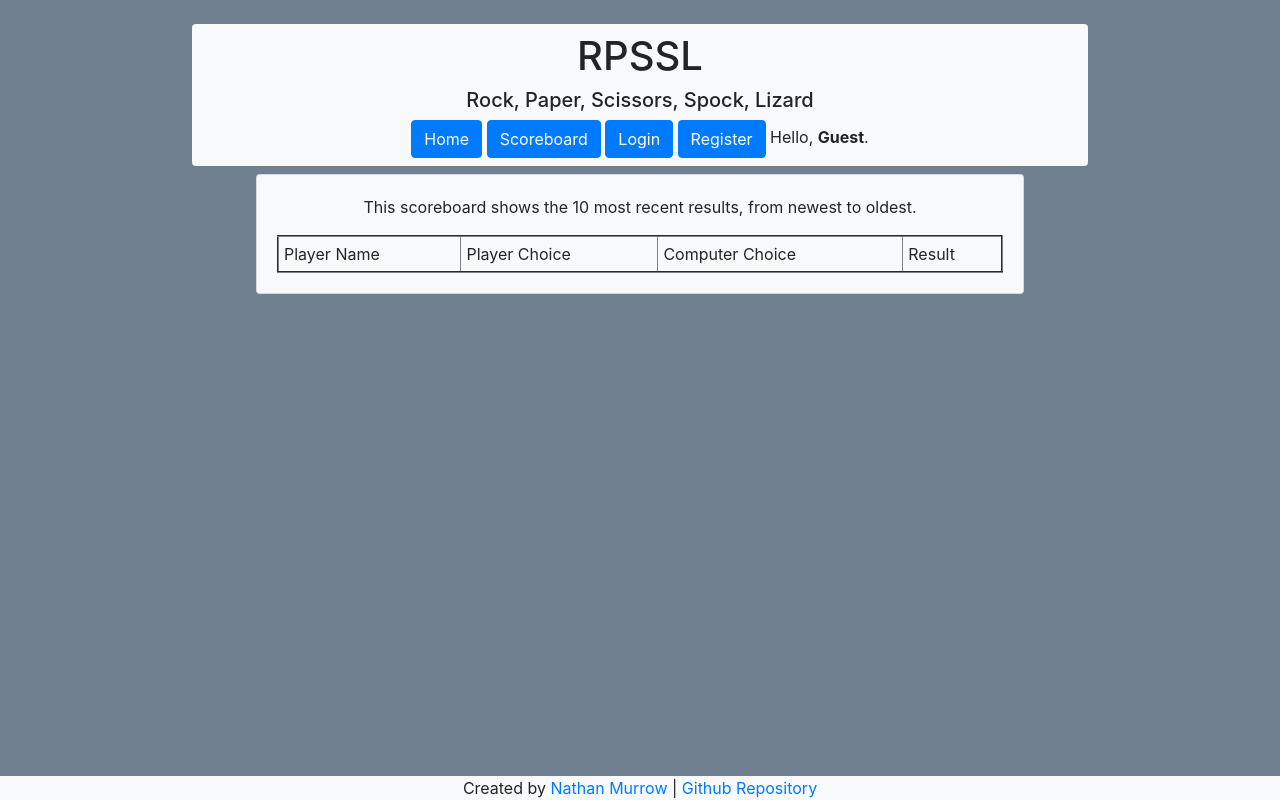
After one commit to murrown/rpssl, a Django app: page /scoreboard/ in a window 1280 px wide. The commit adds this page. Run offline with Django 3.2, Linux system fonts and the light colour scheme; data that the repository does not hold is empty; some libraries are stand-ins or nearby versions.

Commit message:
add scoreboard and better multi-user functionality

```diff
--- a/game/views.py
+++ b/game/views.py
@@ -130,3 +130,9 @@ def register(request):
 def index(request):
     context = {}
     return render(request, "index.html", context=context)
+
+def scoreboard(request):
+    games = [g.get_record() for g in Game.objects.order_by("-created")[:10]]
+    for i, g in enumerate(games):
+        g['index'] = i
+    return render(request, "scoreboard.html", context={'games': games})
--- a/rpssl/urls.py
+++ b/rpssl/urls.py
@@ -1,7 +1,8 @@
 from django.conf.urls import include, url
 from django.urls import re_path
 from django.contrib.auth import views as auth_views
-from game.views import get_choices, get_choice, post_play, register, index
+from game.views import (get_choices, get_choice, post_play,
+                        register, index, scoreboard)
 
 urlpatterns = [
     re_path(r'^choices/?$', get_choices),
@@ -12,4 +13,5 @@ urlpatterns = [
             {"login_url": "/login/"}, name='logout'),
     re_path(r'^register/$', register, name='register'),
     re_path(r'^$', index),
+    re_path(r'^scoreboard/$', scoreboard),
 ]
--- a/templates/base.html
+++ b/templates/base.html
@@ -27,13 +27,14 @@ wrapper {
         <h1>RPSSL</h1>
         <h5>Rock, Paper, Scissors, Spock, Lizard</h5>
         <a href="/" class="btn btn-primary">Home</a>
+        <a href="/scoreboard/" class="btn btn-primary">Scoreboard</a>
         {# {% if user.pk %} #}
         {% if user.is_authenticated %}
-            <a href="/logout" class="btn btn-primary">Logout</a>
+            <a href="/logout/" class="btn btn-primary">Logout</a>
             Hello, <b>{{ user.username }}</b>.
         {% else %}
-            <a href="/login" class="btn btn-primary">Login</a>
-            <a href="/register" class="btn btn-primary">Register</a>
+            <a href="/login/" class="btn btn-primary">Login</a>
+            <a href="/register/" class="btn btn-primary">Register</a>
             Hello, <b>Guest</b>.
         {% endif %}
     </div>
--- /dev/null
+++ b/templates/scoreboard.html
@@ -0,0 +1,23 @@
+{% extends "base.html" %}
+{% load static from staticfiles %}
+
+{% block content %}
+<p>This scoreboard shows the 10 most recent results, from newest to oldest.</p>
+<table border=2 cellpadding=5>
+    <b>
+    <td>Player Name</td>
+    <td>Player Choice</td>
+    <td>Computer Choice</td>
+    <td>Result</td>
+    </b>
+{% for game in games %}
+<tr>
+    <td>{{game.player_name}}</td>
+    <td>{{game.player}}</td>
+    <td>{{game.computer}}</td>
+    <td>{{game.results}}</td>
+</tr>
+{% endfor %}
+</table>
+
+{% endblock %}
```
Also changed, not shown: game/models.py (+11 -0 lines), rpssl/settings.py (+4 -4 lines).
